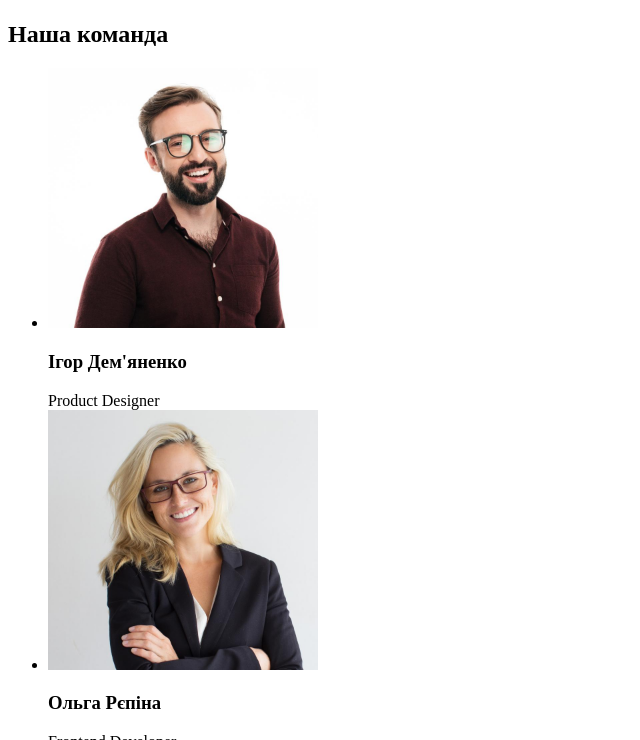
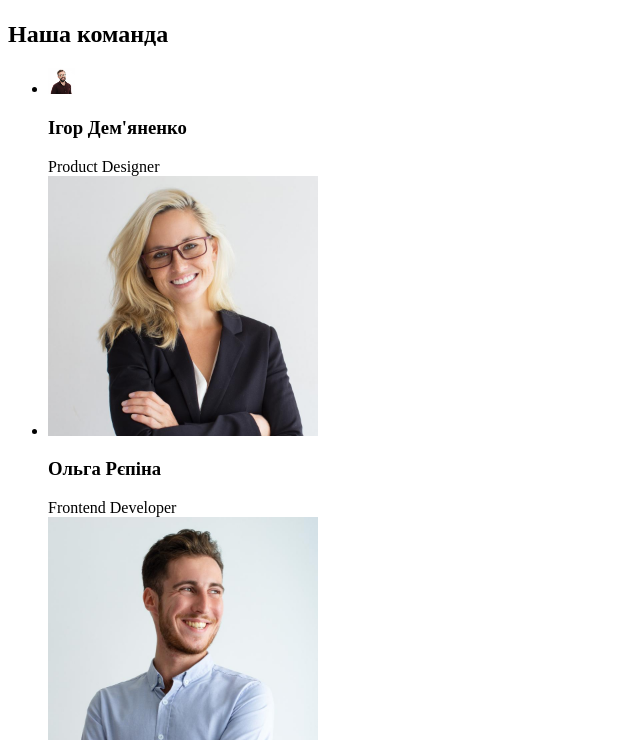
Before and after one commit to LightPride/goit-markup-hw-01, a plain HTML site: page index.html in a window 1280 px wide. Shown: the part 1580-2320 px from the top of the page, without its empty margins (0-640 px from the left). Drawn offline with Linux system fonts and the light colour scheme.

Commit message:
Update index.html

```diff
--- a/index.html
+++ b/index.html
@@ -86,7 +86,7 @@
         <h2>Наша команда</h2>
         <ul>
           <li>
-            <img src="./images/img(1).jpg" alt="працівник" width="270" />
+            <img src="./images/img(1).jpg" alt="працівник" width="27" />
             <h3>Ігор Дем'яненко</h3>
             Product Designer
           </li>
```
